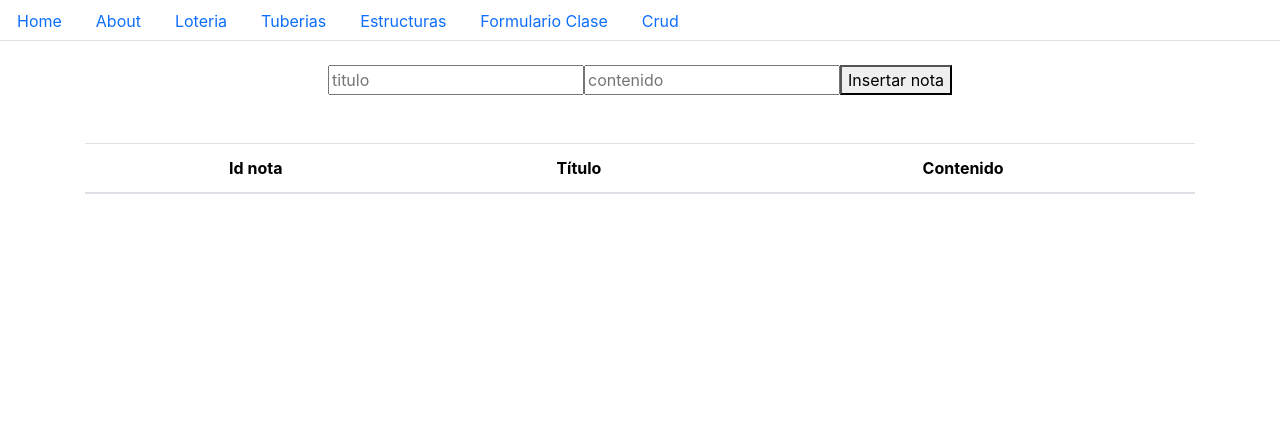
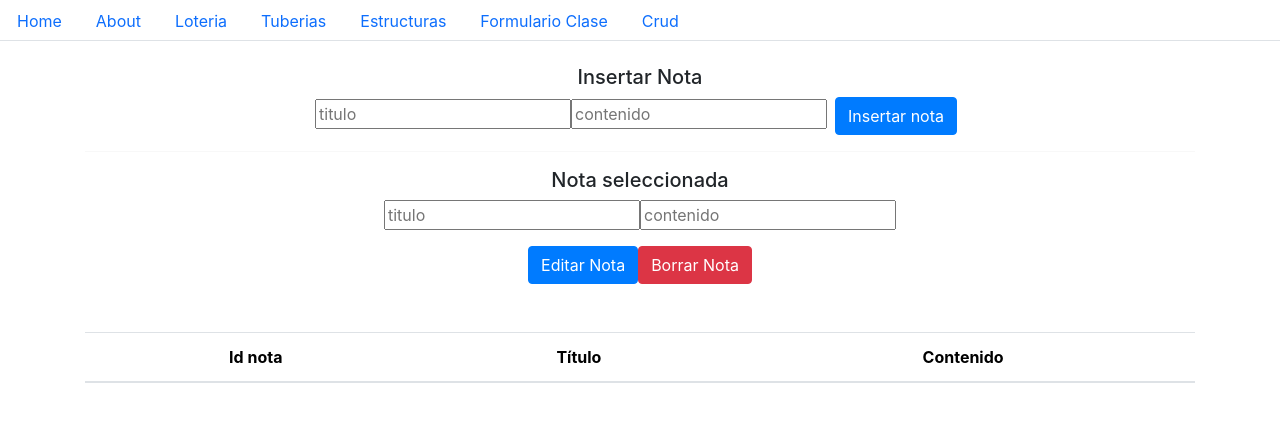
Before and after one commit to PabloHuertasCastillo/proyecto, an Angular app: page /crud in a window 1280 px wide. Shown: the top 422 px of the page. Built offline with nearby package versions, Linux system fonts and the light colour scheme.

Commit message:
update | crud-local

```diff
--- a/src/app/componentes/crud-local/crud-local.component.html
+++ b/src/app/componentes/crud-local/crud-local.component.html
@@ -1,6 +1,17 @@
+<h5>Insertar Nota</h5>
 <input type="text" placeholder="titulo" [(ngModel)]="notaNueva.titulo">
 <input type="text" placeholder="contenido" [(ngModel)]="notaNueva.contenido">
-<button (click)="insertarNota()">Insertar nota</button>
+<button class="btn btn-primary mx-2" (click)="insertarNota()">Insertar nota</button><br>
+<hr>
+<h5>Nota seleccionada</h5>
+<p>
+    <input type="text" placeholder="titulo" [(ngModel)]="notaSeleccionada.titulo">
+    <input type="text" placeholder="contenido" [(ngModel)]="notaSeleccionada.contenido">
+</p>
+
+<button class="btn btn-primary" (click)="editarNota(notaSeleccionada)">Editar Nota</button>
+<button class="btn btn-danger" (click)="borrarNota(notaSeleccionada)">Borrar Nota</button>
+
 
 
 <table class="table my-5">
@@ -12,7 +23,7 @@
         </tr>
     </thead>
     <tbody>
-        <tr *ngFor="let nota of notas">
+        <tr *ngFor="let nota of notas" (click)="notaSeleccionada =  nota">
             <td scope="row">{{nota.id}}</td>
             <td>{{nota.titulo}}</td>
             <td>{{nota.contenido}}</td>
--- a/src/app/componentes/crud-local/crud-local.component.ts
+++ b/src/app/componentes/crud-local/crud-local.component.ts
@@ -12,6 +12,7 @@ export class CrudLocalComponent implements OnInit {
   notaNueva: Nota = new Nota();
   notas: Nota [] = [];
   indice: number
+  notaSeleccionada: Nota = new Nota();
 
   constructor() { }
 
@@ -32,4 +33,24 @@ export class CrudLocalComponent implements OnInit {
     localStorage.setItem("crudLocal",JSON.stringify(this.notas));
   }
 
+  editarNota(notaActualizada: Nota): void {
+    for (const i in this.notas) {
+      if (this.notas[i].id == notaActualizada.id ) {
+        this.notas[i] = notaActualizada;
+        this.notaSeleccionada = new Nota();
+        localStorage.setItem('crudLocal', JSON.stringify(this.notas));
+      }
+    }
+  }
+
+  borrarNota(notaActualizada: Nota): void {
+
+    if (notaActualizada.id > -1) {
+      this.notas.splice(notaActualizada.id, 1);
+      localStorage.setItem('crudLocal', JSON.stringify(this.notas));
+      this.notaSeleccionada = new Nota();
+    }
+  }
+
+
 }
```
Also changed, not shown: 1 other file (tests, documents, lock files or other folders).
